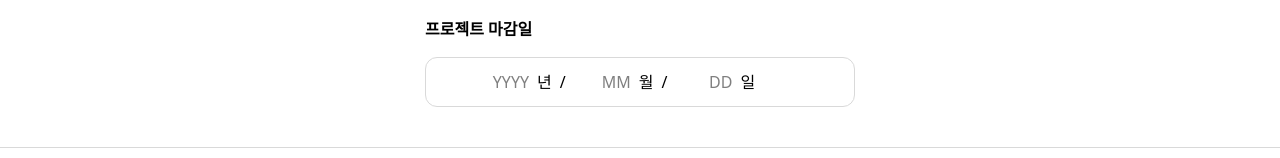
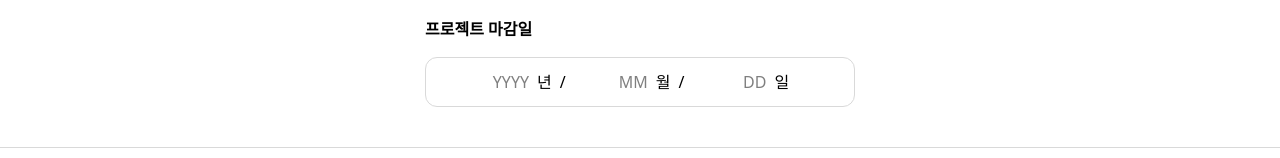
Before and after one commit to WardK-meeTeam/meeteam_front, a Next.js app: page /project-generate-step-1 in a window 1280 px wide. Shown: the part 1563-1721 px from the top of the page. Built offline with nearby package versions, Linux system fonts and the light colour scheme.

Commit message:
[#26] fix: input태그간 간격 조정

```diff
--- a/components/DateSelector.tsx
+++ b/components/DateSelector.tsx
@@ -30,11 +30,11 @@ export default function DateSelector() {
           className="outline-0 text-end"
         />
         <span>년</span>
-        <span>/</span>
+        <span className="mr-2">/</span>
       </span>
       <span className="flex flex-row gap-2">
         <input
-          size={2}
+          size={3}
           maxLength={2}
           placeholder="MM"
           value={month}
@@ -43,11 +43,11 @@ export default function DateSelector() {
           className="outline-0 text-end"
         />
         <span>월</span>
-        <span>/</span>
+        <span className="mr-2">/</span>
       </span>
       <span className="flex flex-row gap-2">
         <input
-          size={2}
+          size={3}
           maxLength={2}
           value={date}
           onChange={(e) => handleChange(e, "date")}
```
